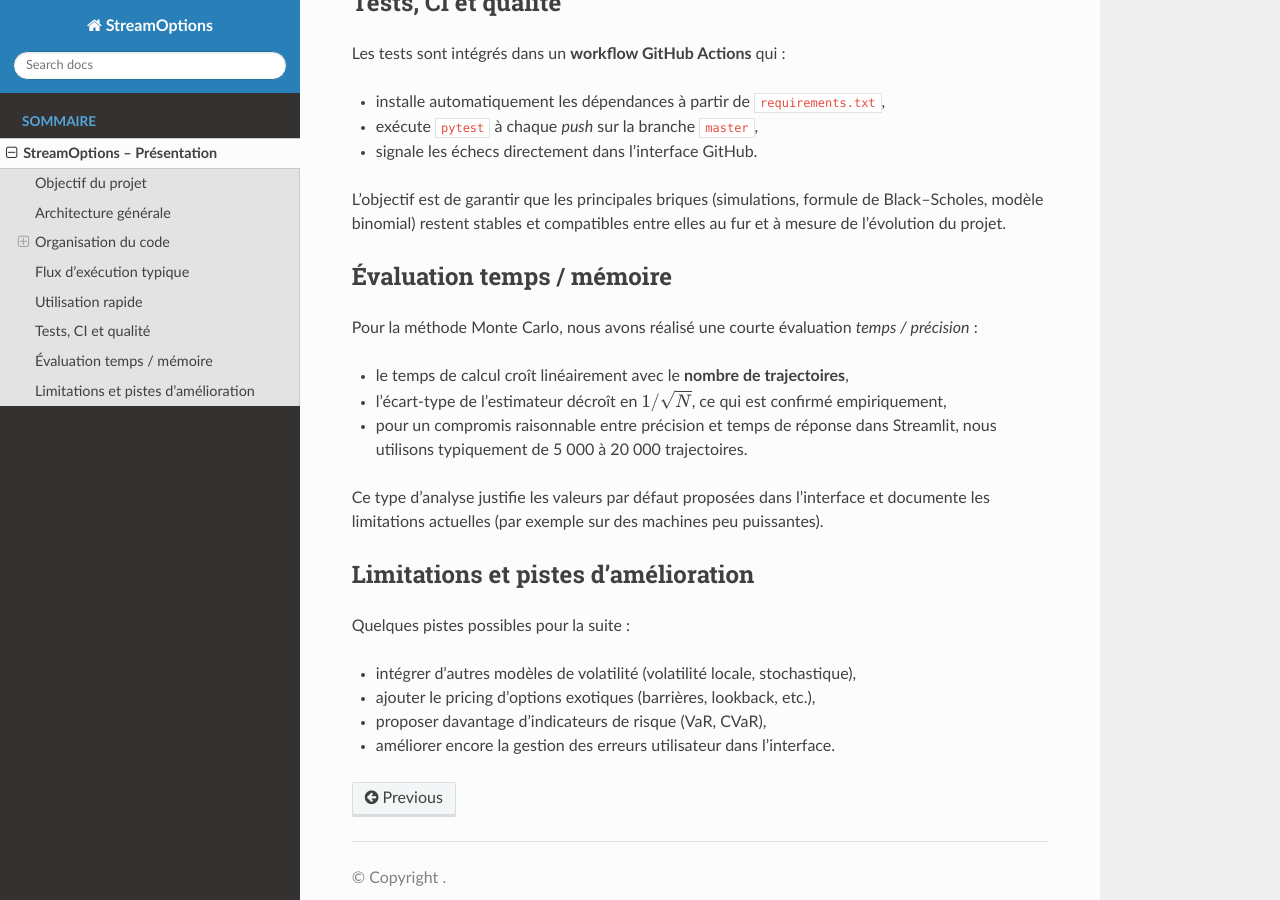
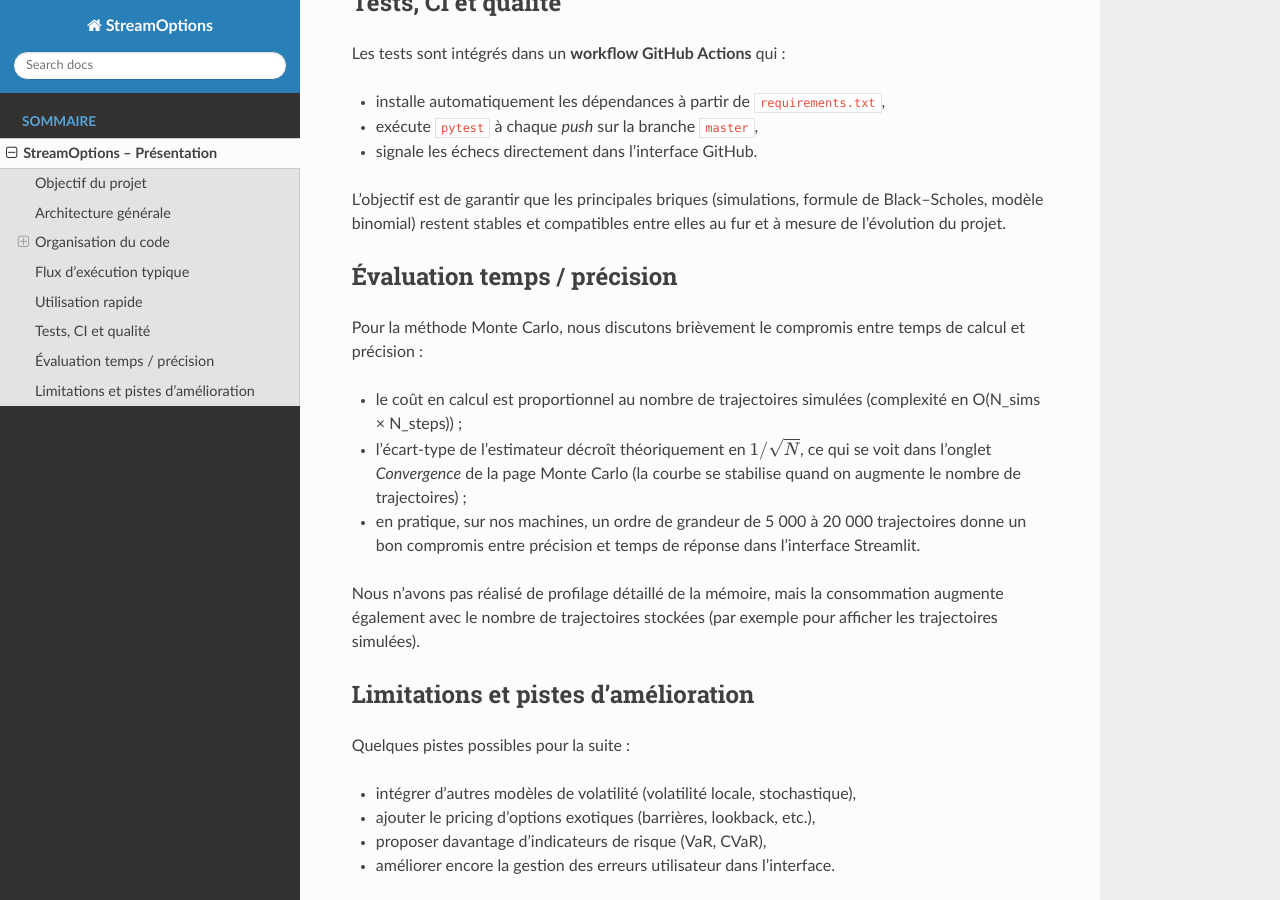
Before and after one commit to Karam-Benameur/stream_options, a Sphinx documentation site: the page built from docs/introduction.rst, in a window 1280 px wide and 900 px high, scrolled down 4231 px. Built offline with Sphinx 7.4.7 and the Read the Docs theme 3.1.0, drawn with Linux system fonts in a browser that asks for light colours; pages that are not in the unit, such as notebooks, are missing from menus.

Commit message:
docu changement temps/mémoire

```diff
--- a/docs/introduction.rst
+++ b/docs/introduction.rst
@@ -247,21 +247,24 @@ formule de Black–Scholes, modèle binomial) restent stables et compatibles
 entre elles au fur et à mesure de l’évolution du projet.
 
 
-Évaluation temps / mémoire
---------------------------
+Évaluation temps / précision
+----------------------------
 
-Pour la méthode Monte Carlo, nous avons réalisé une courte évaluation
-*temps / précision* :
+Pour la méthode Monte Carlo, nous discutons brièvement le compromis entre
+temps de calcul et précision :
 
-* le temps de calcul croît linéairement avec le **nombre de trajectoires**,
-* l’écart-type de l’estimateur décroît en :math:`1 / \sqrt{N}`,
-  ce qui est confirmé empiriquement,
-* pour un compromis raisonnable entre précision et temps de réponse dans
-  Streamlit, nous utilisons typiquement de 5 000 à 20 000 trajectoires.
+- le coût en calcul est proportionnel au nombre de trajectoires simulées
+  (complexité en O(N_sims × N_steps)) ;
+- l’écart-type de l’estimateur décroît théoriquement en :math:`1/\sqrt{N}`,
+  ce qui se voit dans l’onglet *Convergence* de la page Monte Carlo
+  (la courbe se stabilise quand on augmente le nombre de trajectoires) ;
+- en pratique, sur nos machines, un ordre de grandeur de 5 000 à 20 000
+  trajectoires donne un bon compromis entre précision et temps de réponse
+  dans l’interface Streamlit.
 
-Ce type d’analyse justifie les valeurs par défaut proposées dans l’interface
-et documente les limitations actuelles (par exemple sur des machines peu
-puissantes).
+Nous n’avons pas réalisé de profilage détaillé de la mémoire, mais la
+consommation augmente également avec le nombre de trajectoires stockées
+(par exemple pour afficher les trajectoires simulées).
 
 
 Limitations et pistes d’amélioration
```
